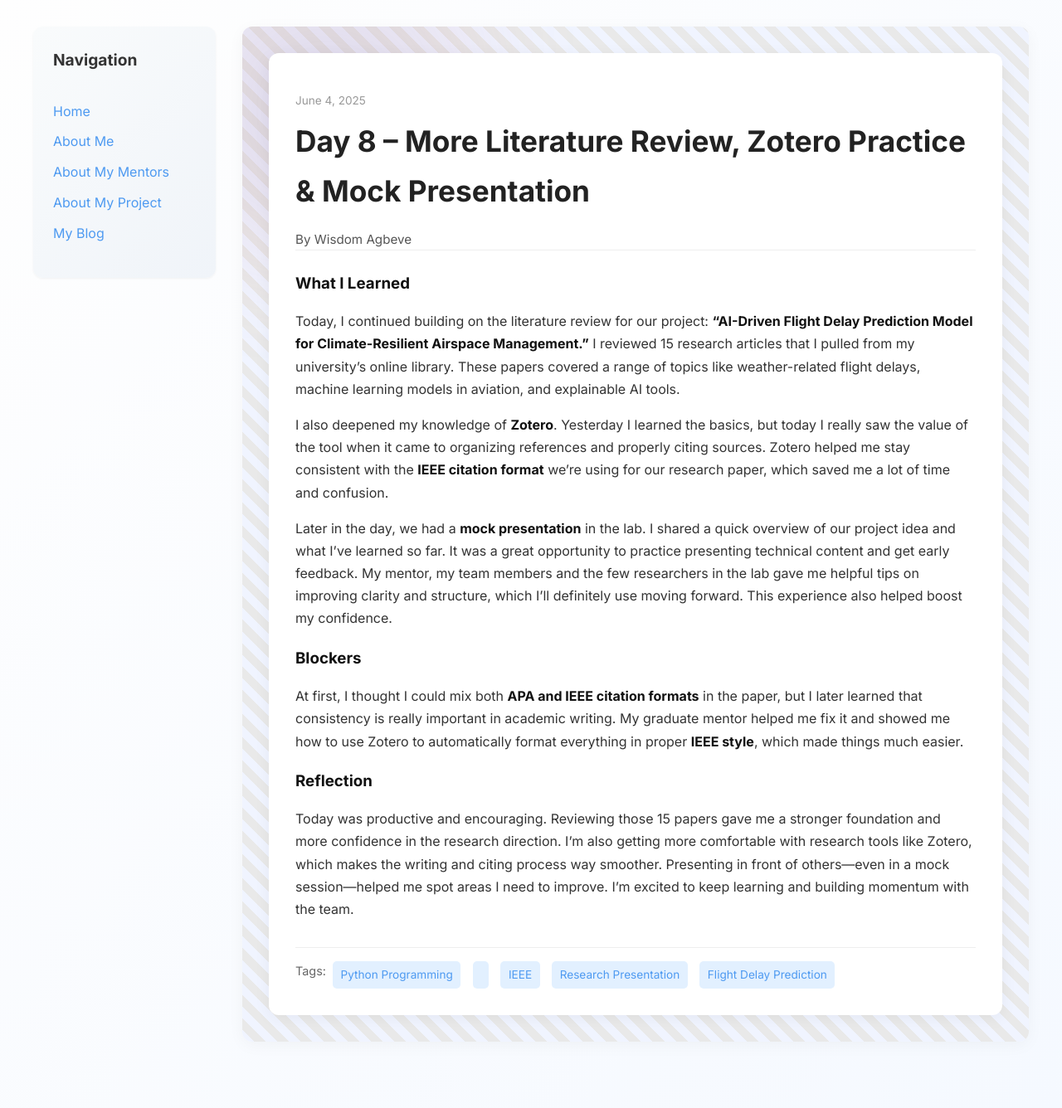
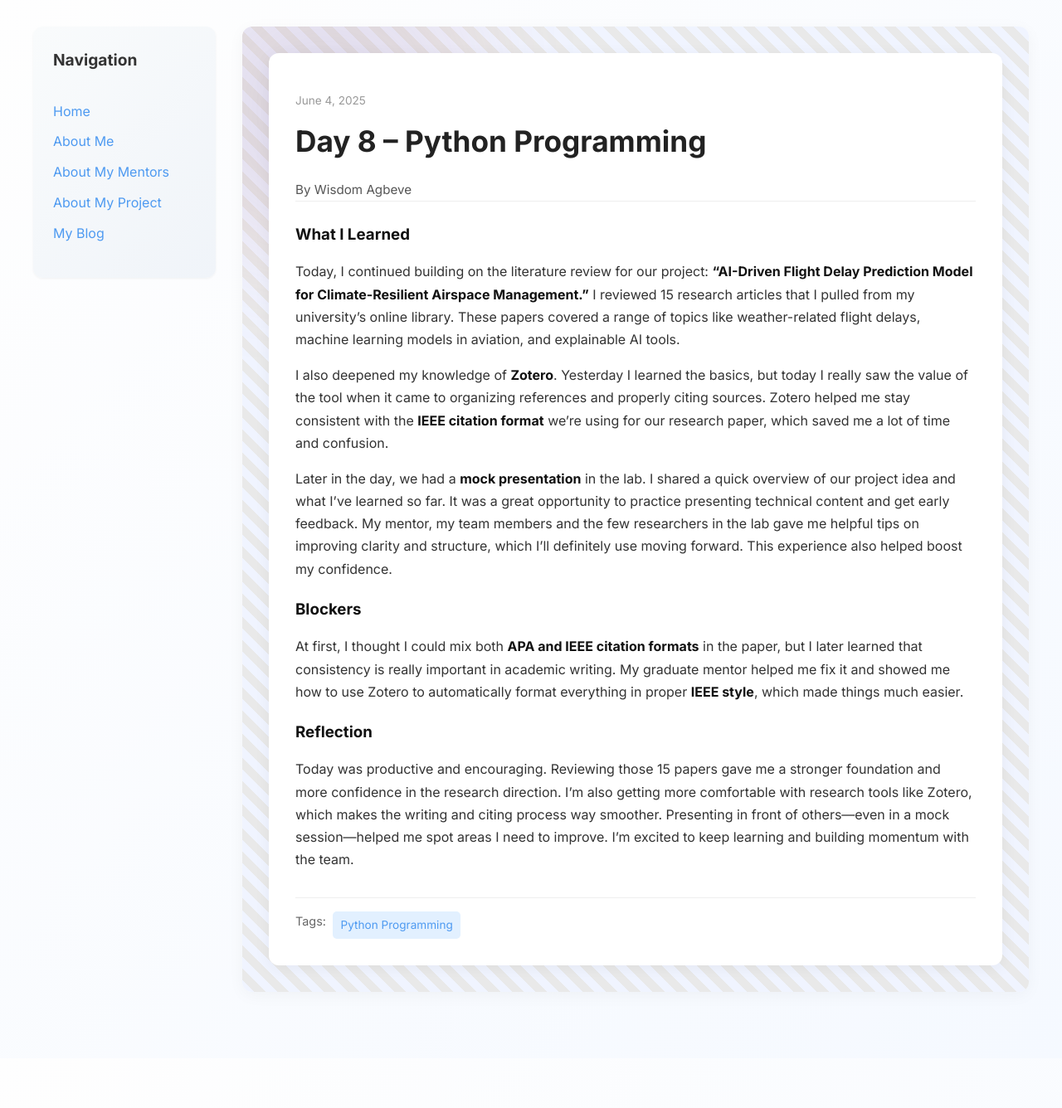
Before and after one commit to wisdomagbeve01/wisdomagbeve01.github.io, a Jekyll site: the page built from _posts/2025-06-03-day-8.md, in a window 1280 px wide. Shown: the whole page at 83% size. Built offline with Jekyll 4.4.1, drawn with Linux system fonts in a browser that asks for light colours; after the commit the page ends 1276 px from its top, so only the background shows below that.

Commit message:
Update 2025-06-03-day-8.md

```diff
--- a/_posts/2025-06-03-day-8.md
+++ b/_posts/2025-06-03-day-8.md
@@ -1,10 +1,10 @@
 ---
 layout: post
-title: "Day 8 – More Literature Review, Zotero Practice & Mock Presentation"
+title: "Day 8 – Python Programming"
 date: 2025-06-04
 author: Wisdom Agbeve
 permalink: /day8.html
-tags: ["Python Programming", "", "IEEE", "Research Presentation", "Flight Delay Prediction"]
+tags: ["Python Programming"]
 
 what_i_learned: |
   Today, I continued building on the literature review for our project: **“AI-Driven Flight Delay Prediction Model for Climate-Resilient Airspace Management.”** I reviewed 15 research articles that I pulled from my university’s online library. These papers covered a range of topics like weather-related flight delays, machine learning models in aviation, and explainable AI tools.
```
